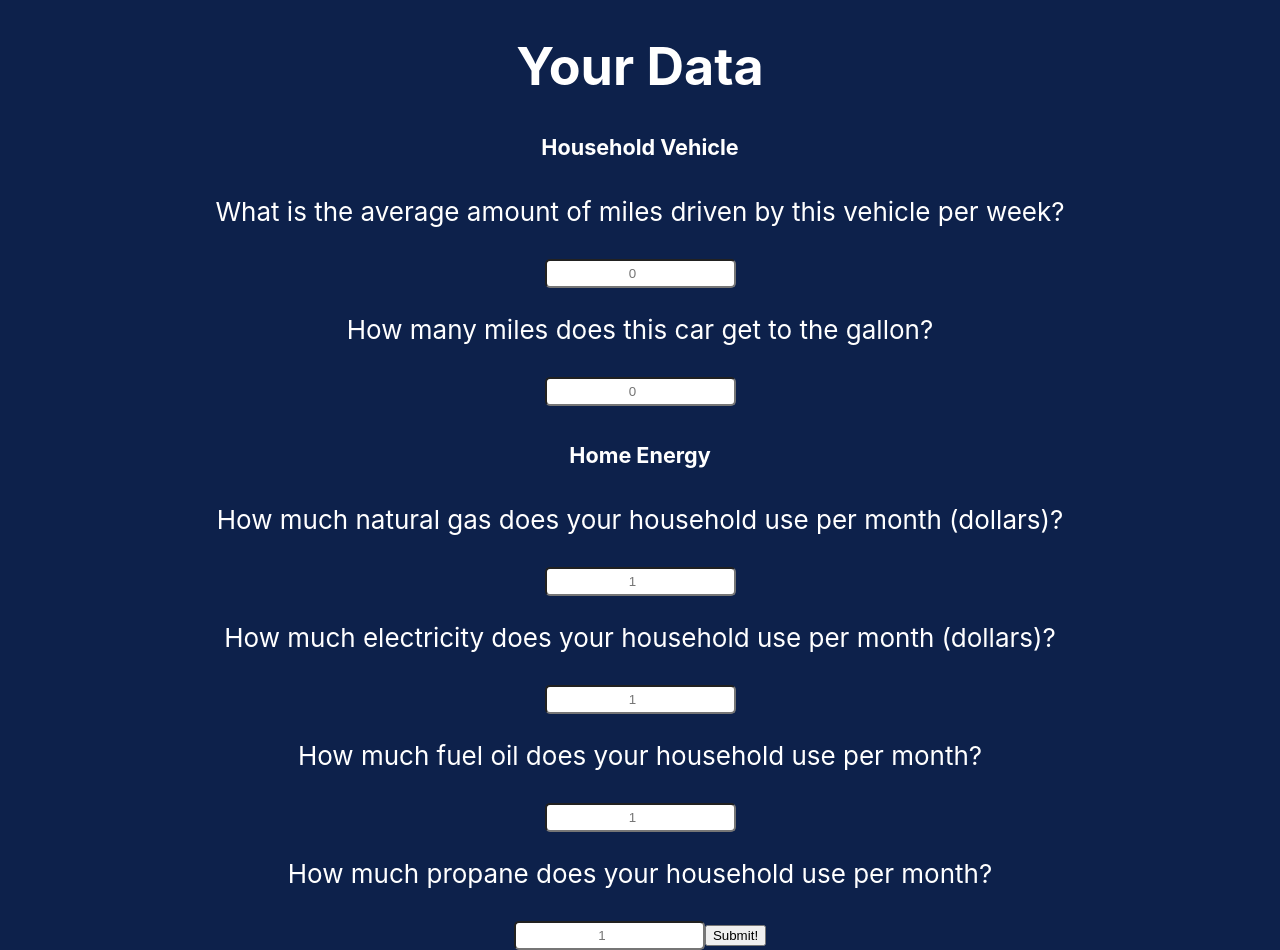
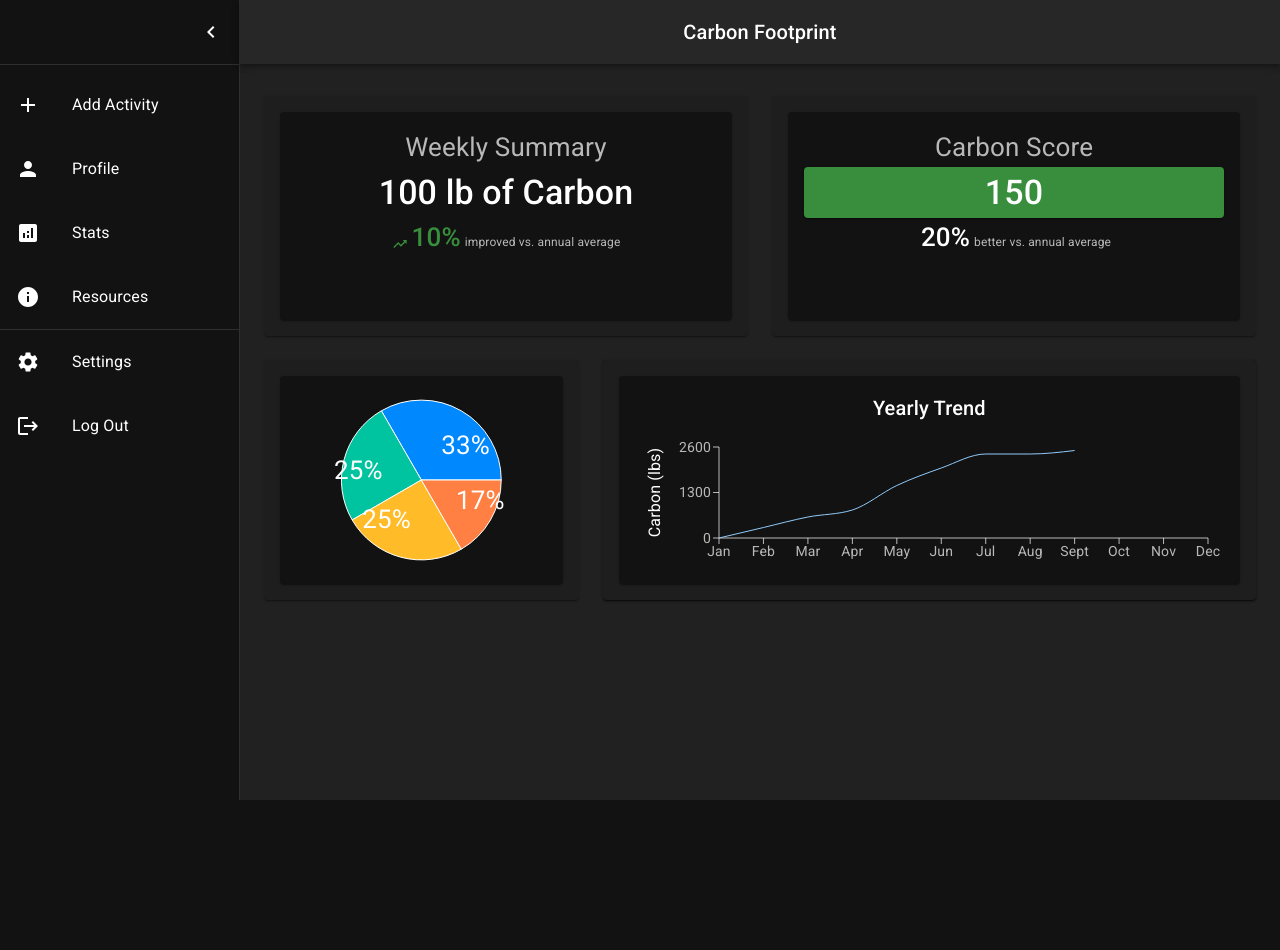
Before and after one commit to laolmstead/CarbonFootprint2021, a React (Create React App) app in the folder frontend/: page / in a window 1280 px wide. After the commit the page ends 800 px from the top, so only its background shows below. Built offline with nearby package versions, Linux system fonts and the light colour scheme.

Commit message:
Update dashboard UI

```diff
--- a/frontend/src/App.js
+++ b/frontend/src/App.js
@@ -11,8 +11,8 @@ class App extends React.Component {
   return (
     <div className="App">
       <header className="App-header">
-        <Form/>
-        {/* <Dashboard/> */}
+        {/*<Form/>*/}
+        <Dashboard/>
       </header>
     </div>
   );
--- /dev/null
+++ b/frontend/src/Components/CarbonScore.js
@@ -0,0 +1,50 @@
+import * as React from 'react';
+import Typography from '@mui/material/Typography'
+import {Title} from './Title'
+import { Divider } from '@mui/material';
+import Box from '@mui/material/Box'
+import TrendingUpIcon from '@mui/icons-material/TrendingUp';
+
+
+
+export default function Score() {
+    return (
+        <React.Fragment>
+            <Box
+                sx={{
+                    bgcolor: 'background.paper',
+                    boxShadow: 1,
+                    borderRadius: 1,
+                    p: 2,
+                    minWidth: 300,
+                    flexGrow: 1,
+                    flexDirection: 'row',
+                }}
+            >
+                <Box sx={{ color: 'text.secondary' }}>Carbon Score</Box>
+                <Box sx={{
+                        color: 'text.primary',
+                        fontSize: 34,
+                        fontWeight: 'medium',
+                        bgcolor: 'success.dark',
+                        borderRadius: 1,
+                        boxShadow: 1,
+                    }}>
+                    150
+                </Box>
+                <Box
+                    sx={{
+                    display: 'inline',
+                    fontWeight: 'medium',
+                    mx: 0.5,
+                    }}
+                >
+                    20%
+                </Box>
+                <Box sx={{ color: 'text.secondary', display: 'inline', fontSize: 12 }}>
+                    better vs. annual average
+                </Box>
+            </Box>
+        </React.Fragment>
+    )
+}
--- /dev/null
+++ b/frontend/src/Components/CarbonSummary.js
@@ -0,0 +1,42 @@
+import * as React from 'react';
+import Box from '@mui/material/Box'
+import TrendingUpIcon from '@mui/icons-material/TrendingUp';
+
+export default function Summary() {
+    return (
+        <React.Fragment>
+            <Box
+                sx={{
+                    bgcolor: 'background.paper',
+                    boxShadow: 1,
+                    borderRadius: 1,
+                    p: 2,
+                    minWidth: 300,
+                    flexGrow: 1,
+                    flexDirection: 'row',
+                }}
+            >
+                <Box sx={{ color: 'text.secondary' }}>Weekly Summary</Box>
+                <Box sx={{ color: 'text.primary', fontSize: 34, fontWeight: 'medium' }}>
+                    100 lb of Carbon
+                </Box>
+                <TrendingUpIcon
+                    sx={{ color: 'success.dark', fontSize: 16, verticalAlign: 'sub' }}
+                />
+                <Box
+                    sx={{
+                    color: 'success.dark',
+                    display: 'inline',
+                    fontWeight: 'medium',
+                    mx: 0.5,
+                    }}
+                >
+                    10%
+                </Box>
+                <Box sx={{ color: 'text.secondary', display: 'inline', fontSize: 12 }}>
+                    improved vs. annual average
+                </Box>
+            </Box>
+        </React.Fragment>
+    )
+}
--- a/frontend/src/Components/Dashboard.js
+++ b/frontend/src/Components/Dashboard.js
@@ -17,6 +17,9 @@ import ChevronLeftIcon from '@mui/icons-material/ChevronLeft';
 import { CarbonLineChart } from './LineChart';
 import { darkTheme } from './ThemeHandler';
 import { sideBar } from './SideBar';
+import Summary from './CarbonSummary';
+import Score from './CarbonScore'
+import CarbonPieChart from './PieChart';
 
 const drawerWidth = 240;
 
@@ -134,8 +137,8 @@ function DashboardContent() {
           <Toolbar />
           <Container maxWidth="lg" sx={{ mt: 4, mb: 4 }}>
             <Grid container spacing={3}>
-              {/* Chart */}
-              <Grid item xs={12} md={8} lg={9}>
+              {/* Carbon Summary */}
+              <Grid item xs={12} md={6} lg={6}>
                 <Paper
                   sx={{
                     p: 2,
@@ -144,10 +147,11 @@ function DashboardContent() {
                     height: 240,
                   }}
                 >
-                  <CarbonLineChart />
+                  <Summary />
                 </Paper>
               </Grid>
-              <Grid item xs={12} md={4} lg={3}>
+              {/* Carbon Score */}
+              <Grid item xs={12} md={6} lg={6}>
                 <Paper
                   sx={{
                     p: 2,
@@ -156,12 +160,44 @@ function DashboardContent() {
                     height: 240,
                   }}
                 >
+                  <Score />
                 </Paper>
               </Grid>
-              <Grid item xs={12}>
-                <Paper sx={{ p: 2, display: 'flex', flexDirection: 'column' }}>
-                <CarbonLineChart />
+              {/* Carbon Score */}
+              <Grid item xs={12} md={5} lg={4}>
+                <Paper
+                  sx={{
+                    bgcolor: 'background.paper',
+                    boxShadow: 1,
+                    borderRadius: 1,
+                    p: 2,
+                    display: 'flex',
+                    flexDirection: 'column',
+                    height: 240,
+                  }}
+                >
+                  <CarbonPieChart />
                 </Paper>
+              </Grid>
+              {/* Chart */}
+              <Grid item xs={12} md={7} lg={8}>
+                <Box
+                sx={{
+                    bgcolor: 'background.paper',
+                    boxShadow: 1,
+                    borderRadius: 1,
+                }}>
+                  <Paper
+                    sx={{
+                      p: 2,
+                      display: 'flex',
+                      flexDirection: 'column',
+                      height: 240,
+                    }}
+                >
+                  <CarbonLineChart />
+                </Paper>
+                </Box>
               </Grid>
             </Grid>
           </Container>
--- a/frontend/src/Components/LineChart.js
+++ b/frontend/src/Components/LineChart.js
@@ -2,21 +2,25 @@ import * as React from 'react';
 import { useTheme } from '@mui/material/styles';
 import { LineChart, Line, XAxis, YAxis, Label, ResponsiveContainer } from 'recharts';
 import {Title} from './Title'
+import Box from '@mui/material/Box'
 
 function createData(time, carbon){
     return {time, carbon };
 }
 
 const data = [
-    createData('00:00', 0),
-    createData('03:00', 300),
-    createData('06:00', 600),
-    createData('09:00', 800),
-    createData('12:00', 1500),
-    createData('15:00', 2000),
-    createData('18:00', 2400),
-    createData('21:00', 2400),
-    createData('24:00', undefined),
+    createData('Jan', 0),
+    createData('Feb', 300),
+    createData('Mar', 600),
+    createData('Apr', 800),
+    createData('May', 1500),
+    createData('Jun', 2000),
+    createData('Jul', 2400),
+    createData('Aug', 2400),
+    createData('Sept', 2500),
+    createData('Oct', undefined),
+    createData('Nov', undefined),
+    createData('Dec', undefined),
   ];
 
   export function CarbonLineChart() {
@@ -24,8 +28,19 @@ const data = [
 
     return (
       <React.Fragment>
+        <Box
+          sx={{
+              bgcolor: 'background.paper',
+              boxShadow: 1,
+              borderRadius: 1,
+              p: 2,
+              display: 'flex',
+              flexDirection: 'column',
+              height: 210,
+          }}
+        >
           <Title>Yearly Trend</Title>
-        <ResponsiveContainer>
+          <ResponsiveContainer width="100%" height="100%">
             <LineChart
               data={data}
               margin={{
@@ -53,7 +68,7 @@ const data = [
                     ...theme.typography.body1,
                   }}
                 >
-                Sales ($)
+                  Carbon (lbs)
                 </Label>
               </YAxis>
               <Line
@@ -65,6 +80,7 @@ const data = [
               />
             </LineChart>
           </ResponsiveContainer>
+        </Box>
       </React.Fragment>
     );
   }
--- /dev/null
+++ b/frontend/src/Components/PieChart.js
@@ -0,0 +1,61 @@
+import React, { PureComponent } from 'react';
+import { PieChart, Pie, Sector, Cell, ResponsiveContainer } from 'recharts';
+import Box from '@mui/material/Box'
+
+const data = [
+  { name: 'Group A', value: 400 },
+  { name: 'Group B', value: 300 },
+  { name: 'Group C', value: 300 },
+  { name: 'Group D', value: 200 },
+];
+
+const COLORS = ['#0088FE', '#00C49F', '#FFBB28', '#FF8042'];
+
+const RADIAN = Math.PI / 180;
+const renderCustomizedLabel = ({ cx, cy, midAngle, innerRadius, outerRadius, percent, index }) => {
+  const radius = innerRadius + (outerRadius - innerRadius) * 0.5;
+  const x = cx + radius * Math.cos(-midAngle * RADIAN);
+  const y = cy + radius * Math.sin(-midAngle * RADIAN);
+
+  return (
+    <text x={x} y={y} fill="white" textAnchor={x > cx ? 'start' : 'end'} dominantBaseline="central">
+      {`${(percent * 100).toFixed(0)}%`}
+    </text>
+  );
+};
+
+export default class CarbonPieChart extends PureComponent {
+  render() {
+    return (
+        <Box
+            sx={{
+                bgcolor: 'background.paper',
+                boxShadow: 1,
+                borderRadius: 1,
+                p: 2,
+                flexGrow: 1,
+                flexDirection: 'row',
+            }}
+        >
+            <ResponsiveContainer width="100%" height="100%">
+                <PieChart width={400} height={400}>
+                    <Pie
+                        data={data}
+                        cx="50%"
+                        cy="50%"
+                        labelLine={false}
+                        label={renderCustomizedLabel}
+                        outerRadius={80}
+                        fill="#8884d8"
+                        dataKey="value"
+                    >
+                        {data.map((entry, index) => (
+                        <Cell key={`cell-${index}`} fill={COLORS[index % COLORS.length]} />
+                        ))}
+                    </Pie>
+                </PieChart>
+            </ResponsiveContainer>
+        </Box>
+    );
+  }
+}
```
Lines whose indentation alone changed are shown as unchanged.
